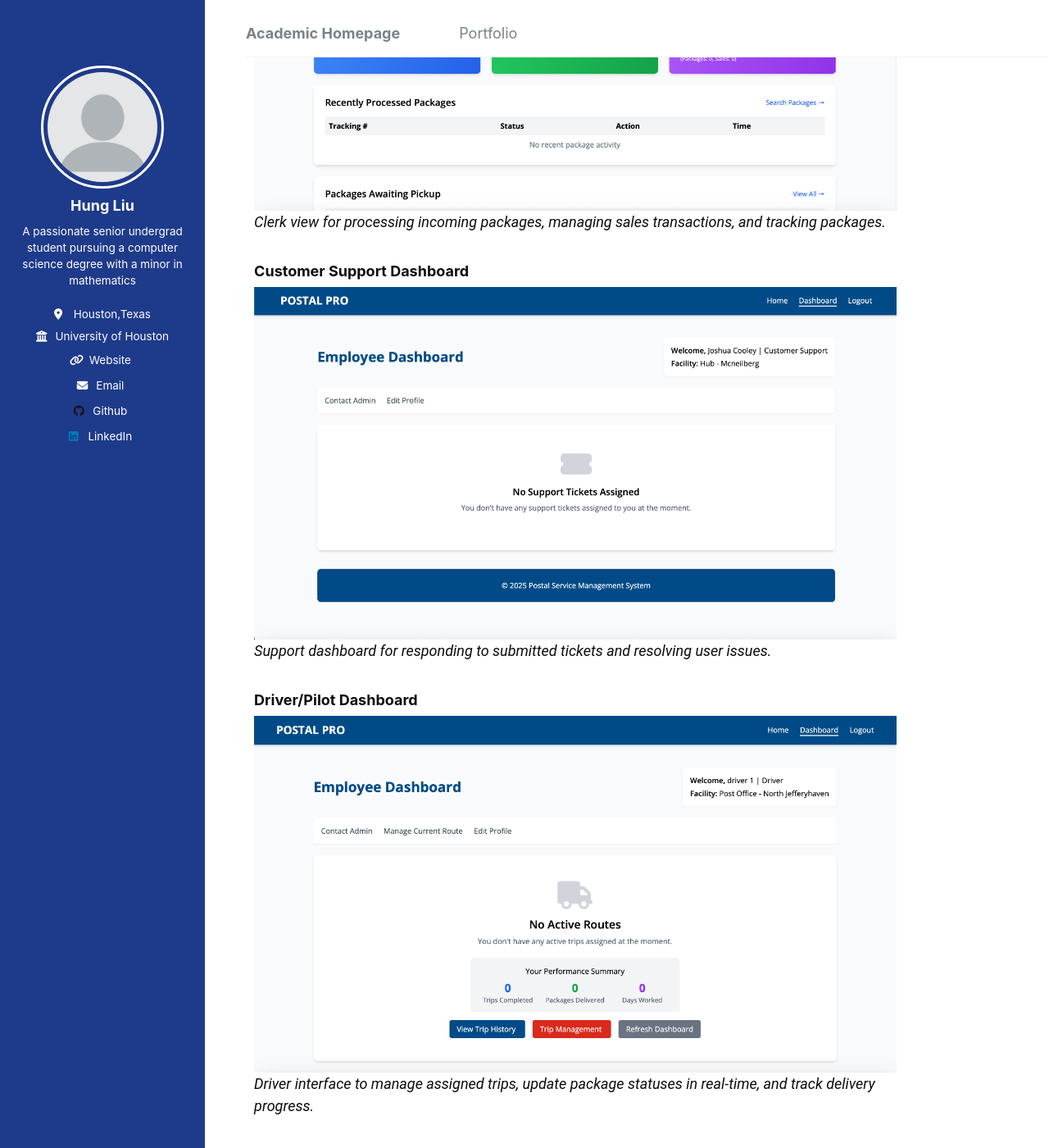
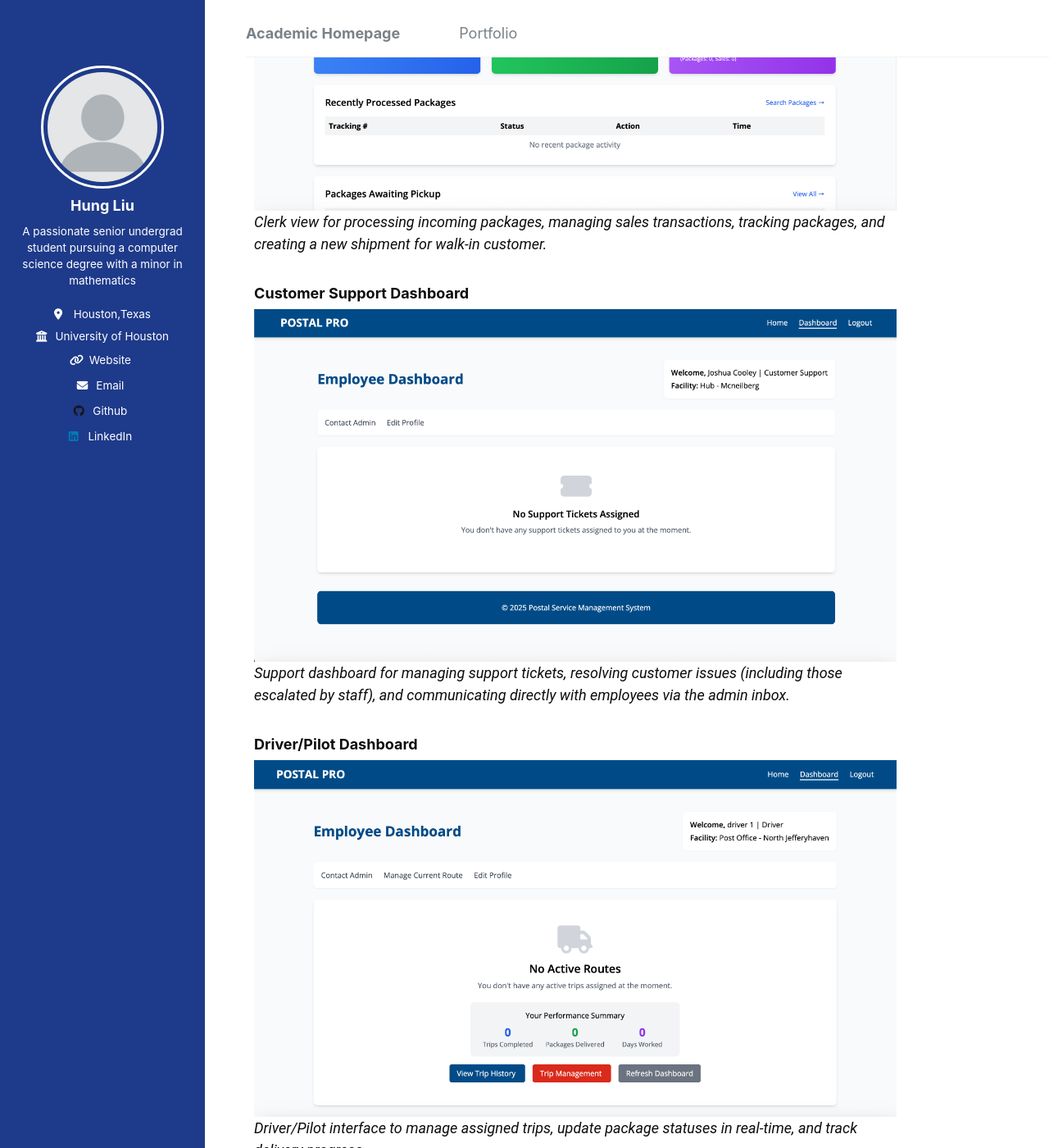
Before and after one commit to sunnySKL/sunnySKL.github.io, a Jekyll site: the page built from _portfolio/portfolio-2.md, in a window 1280 px wide and 1400 px high, scrolled down 4415 px. Shown: the whole window at 82% size. Built offline with Jekyll 4.4.1, drawn with Linux system fonts in a browser that asks for light colours; some of the changed text lies outside the part shown.

Commit message:
Update portfolio-2.md

```diff
--- a/_portfolio/portfolio-2.md
+++ b/_portfolio/portfolio-2.md
@@ -66,15 +66,15 @@ After the delivery route is completed, any undelivered packages are automaticall
 
 ### Clerk Dashboard
 ![Clerk Dashboard](/3380pics/clerk.png)
-*Clerk view for processing incoming packages, managing sales transactions, and tracking packages.*
+*Clerk view for processing incoming packages, managing sales transactions, tracking packages, and creating a new shipment for walk-in customer.*
 
 ### Customer Support Dashboard
 ![Customer Support Dashboard](/3380pics/customer_sup.png)
-*Support dashboard for responding to submitted tickets and resolving user issues.*
+*Support dashboard for managing support tickets, resolving customer issues (including those escalated by staff), and communicating directly with employees via the admin inbox.*
 
 ### Driver/Pilot Dashboard
 ![Driver/Pilot Dashboard](/3380pics/driver.png)
-*Driver interface to manage assigned trips, update package statuses in real-time, and track delivery progress.*
+*Driver/Pilot interface to manage assigned trips, update package statuses in real-time, and track delivery progress.*
 
 
 
```
Also changed, not shown: other parts of _portfolio/portfolio-2.md (+1 -1 lines).
